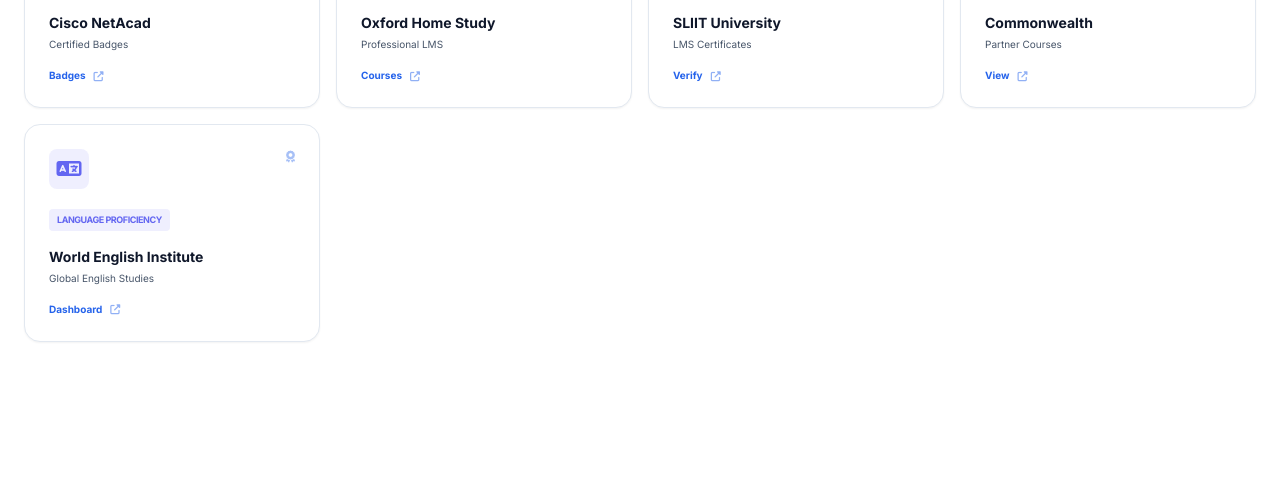
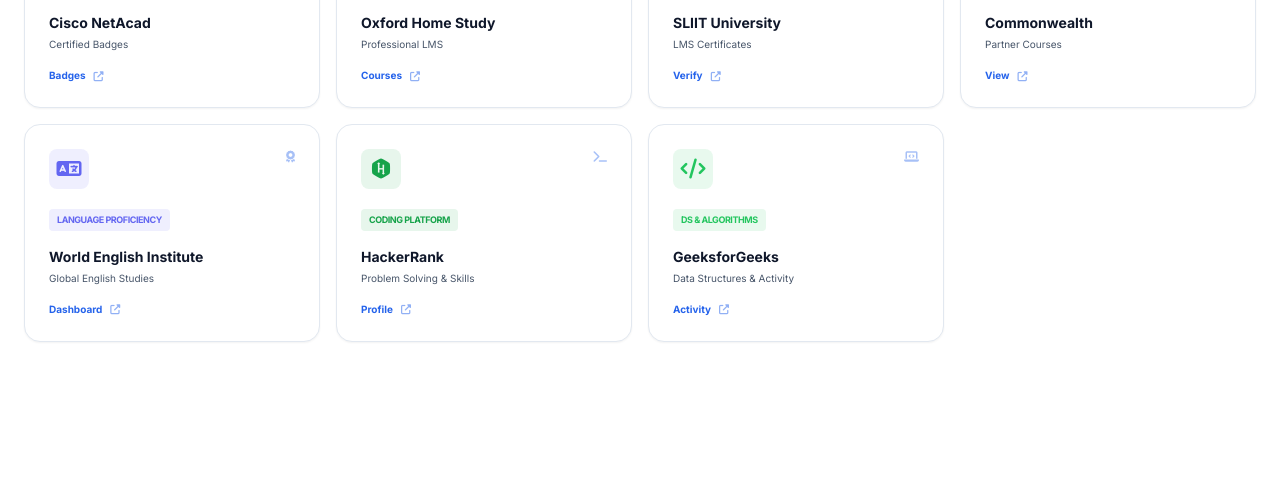
Before and after one commit to NishaAnjalin/NishaAnjalin.github.io, a plain HTML site: page index.html in a window 1280 px wide. Shown: the part 11060-11540 px from the top of the page. Drawn offline with nearby package versions, Linux system fonts and the light colour scheme.

Commit message:
add HackerRank and GeeksforGeeks profile cards to index section

```diff
--- a/index.html
+++ b/index.html
@@ -1812,6 +1812,36 @@
                             Dashboard <i class="fas fa-external-link-alt ml-2 opacity-50"></i>
                         </a>
                     </div>
+
+                    <div class="card-premium p-6 group hover:translate-y-[-4px] transition-all">
+                        <div class="flex justify-between items-start mb-4">
+                            <div class="w-10 h-10 bg-green-600/10 rounded-lg flex items-center justify-center text-green-600 text-xl">
+                                <i class="fab fa-hackerrank"></i>
+                            </div>
+                            <i class="fas fa-terminal text-[var(--accent)] text-xs opacity-40"></i>
+                        </div>
+                        <span class="text-[9px] font-black text-green-600 bg-green-600/10 px-2 py-1 rounded uppercase tracking-tighter mb-4 inline-block">Coding Platform</span>
+                        <h3 class="text-sm font-bold text-[var(--text-primary)] mb-1">HackerRank</h3>
+                        <p class="text-[10px] text-[var(--text-secondary)] mb-4">Problem Solving & Skills</p>
+                        <a href="https://www.hackerrank.com/profile/nishaanjalin" target="_blank" class="text-[10px] font-bold text-[var(--accent)] hover:underline flex items-center">
+                            Profile <i class="fas fa-external-link-alt ml-2 opacity-50"></i>
+                        </a>
+                    </div>
+
+                    <div class="card-premium p-6 group hover:translate-y-[-4px] transition-all">
+                        <div class="flex justify-between items-start mb-4">
+                            <div class="w-10 h-10 bg-green-500/10 rounded-lg flex items-center justify-center text-green-500 text-xl">
+                                <i class="fas fa-code"></i>
+                            </div>
+                            <i class="fas fa-laptop-code text-[var(--accent)] text-xs opacity-40"></i>
+                        </div>
+                        <span class="text-[9px] font-black text-green-500 bg-green-500/10 px-2 py-1 rounded uppercase tracking-tighter mb-4 inline-block">DS & Algorithms</span>
+                        <h3 class="text-sm font-bold text-[var(--text-primary)] mb-1">GeeksforGeeks</h3>
+                        <p class="text-[10px] text-[var(--text-secondary)] mb-4">Data Structures & Activity</p>
+                        <a href="https://www.geeksforgeeks.org/profile/nishaanx3iv?tab=activity" target="_blank" class="text-[10px] font-bold text-[var(--accent)] hover:underline flex items-center">
+                            Activity <i class="fas fa-external-link-alt ml-2 opacity-50"></i>
+                        </a>
+                    </div>
                 </div>
             </div>
         </section>
```
